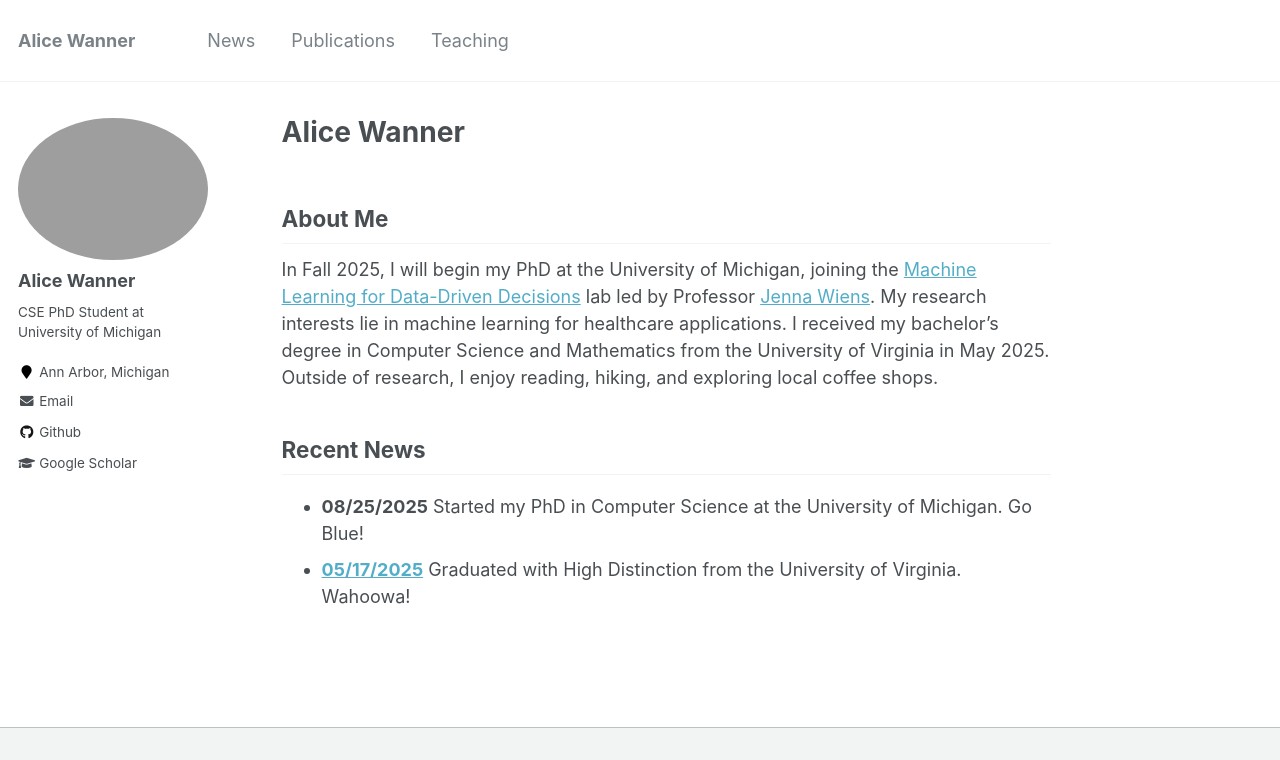
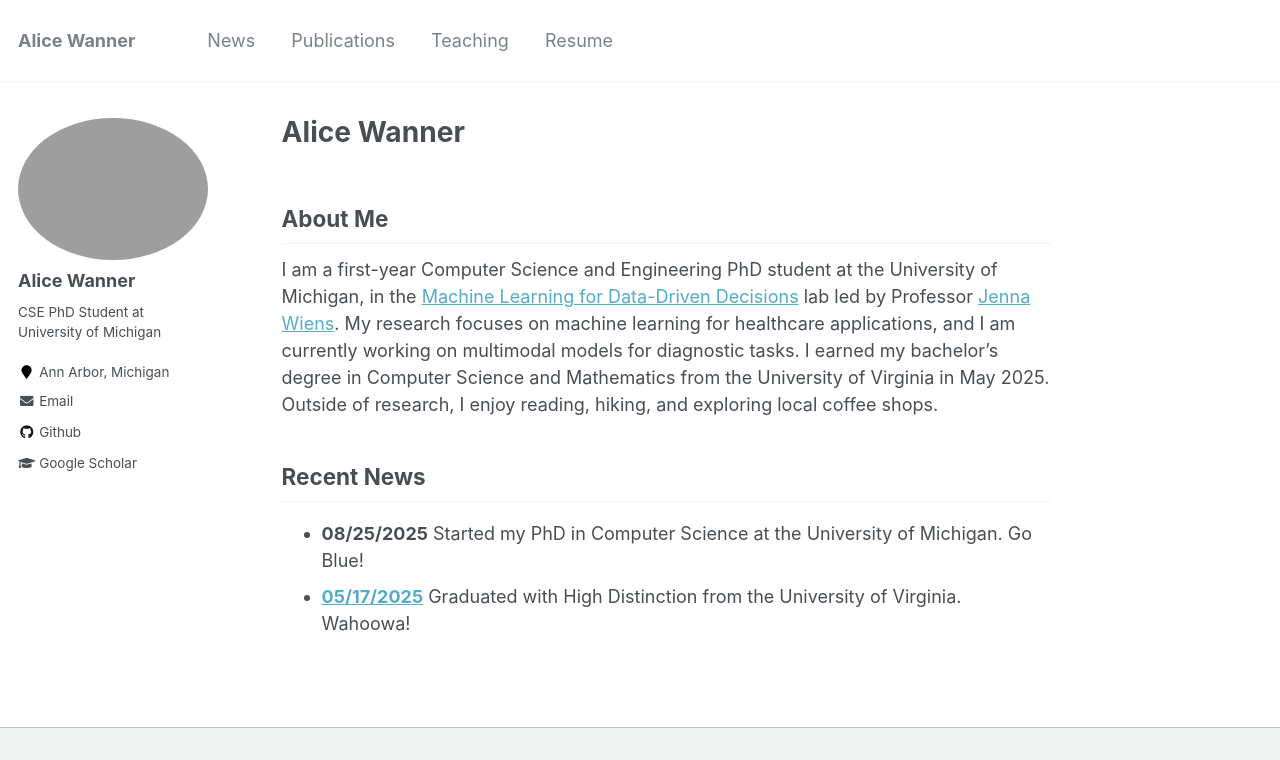
Before and after one commit to alicewanner/alicewanner.github.io, a Jekyll site: the page built from _pages/about.md, in a window 1280 px wide, cut to the strip 0-760 px from the top of the page. Built offline with Jekyll 4.4.1, drawn with Linux system fonts in a browser that asks for light colours.

Commit message:
added new bio and resume

```diff
--- a/_data/navigation.yml
+++ b/_data/navigation.yml
@@ -12,7 +12,8 @@ main:
 - title: "Teaching"
   url: /teaching/
 
-
+- title: "Resume"
+  url: /assets/resume.pdf
 
 # - title: "Talks"
 #   url: /talks/
--- a/_pages/about.md
+++ b/_pages/about.md
@@ -10,8 +10,7 @@ redirect_from:
 
 About Me
 ---
-
-In Fall 2025, I will begin my PhD at the University of Michigan, joining the [Machine Learning for Data-Driven Decisions](https://wiens-group.engin.umich.edu/) lab led by Professor [Jenna Wiens](https://websites.umich.edu/~wiensj/). My research interests lie in machine learning for healthcare applications. I received my bachelor’s degree in Computer Science and Mathematics from the University of Virginia in May 2025. Outside of research, I enjoy reading, hiking, and exploring local coffee shops.
+I am a first-year Computer Science and Engineering PhD student at the University of Michigan, in the [Machine Learning for Data-Driven Decisions](https://wiens-group.engin.umich.edu/) lab led by Professor [Jenna Wiens](https://websites.umich.edu/~wiensj/). My research focuses on machine learning for healthcare applications, and I am currently working on multimodal models for diagnostic tasks. I earned my bachelor’s degree in Computer Science and Mathematics from the University of Virginia in May 2025. Outside of research, I enjoy reading, hiking, and exploring local coffee shops.
 
 Recent News
 ---
```
Also changed, not shown: _pages/resume.md (added, +6 -0 lines), 1 other file.
